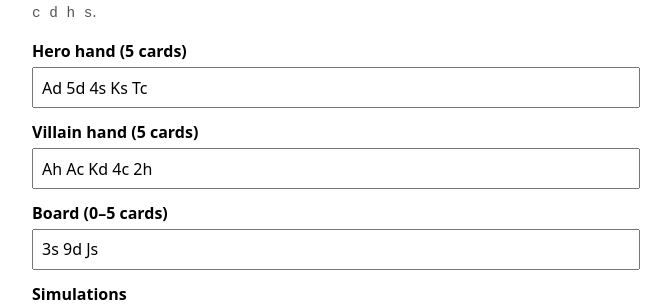
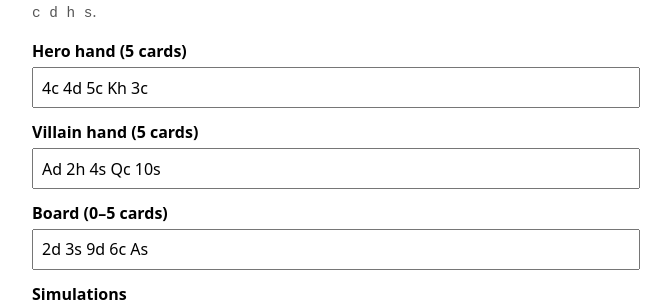
Before and after one commit to jbframe/big-equity, a React (Vite) app in the folder containers/simulationWeb/: page / in a window 1280 px wide. Shown: the part 252-560 px from the top of the page, without its empty margins (304-975 px from the left). Built offline with nearby package versions, Linux system fonts and the light colour scheme; no server answers.

Commit message:
new default big O hands and board

```diff
--- a/containers/simulationWeb/src/gameType.ts
+++ b/containers/simulationWeb/src/gameType.ts
@@ -22,9 +22,9 @@ export const GAMES: Record<GameType, GameConfig> = {
     label: "Big O",
     description: "5-card Omaha Hi-Lo, 8-or-better",
     handSize: 5,
-    defaultHero: "Ad 5d 4s Ks Tc",
-    defaultVillain: "Ah Ac Kd 4c 2h",
-    defaultBoard: "3s 9d Js",
+    defaultHero: "4c 4d 5c Kh 3c",
+    defaultVillain: "Ad 2h 4s Qc 10s",
+    defaultBoard: "2d 3s 9d 6c As",
   },
   holdem: {
     label: "No Limit Hold'em",
```
